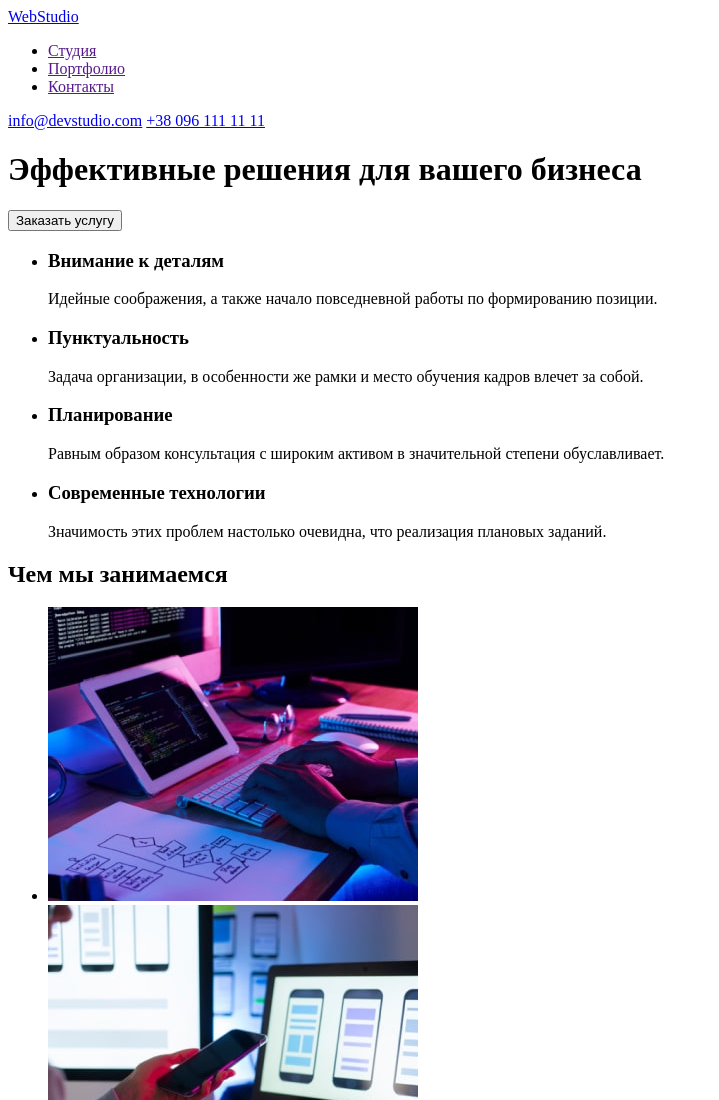
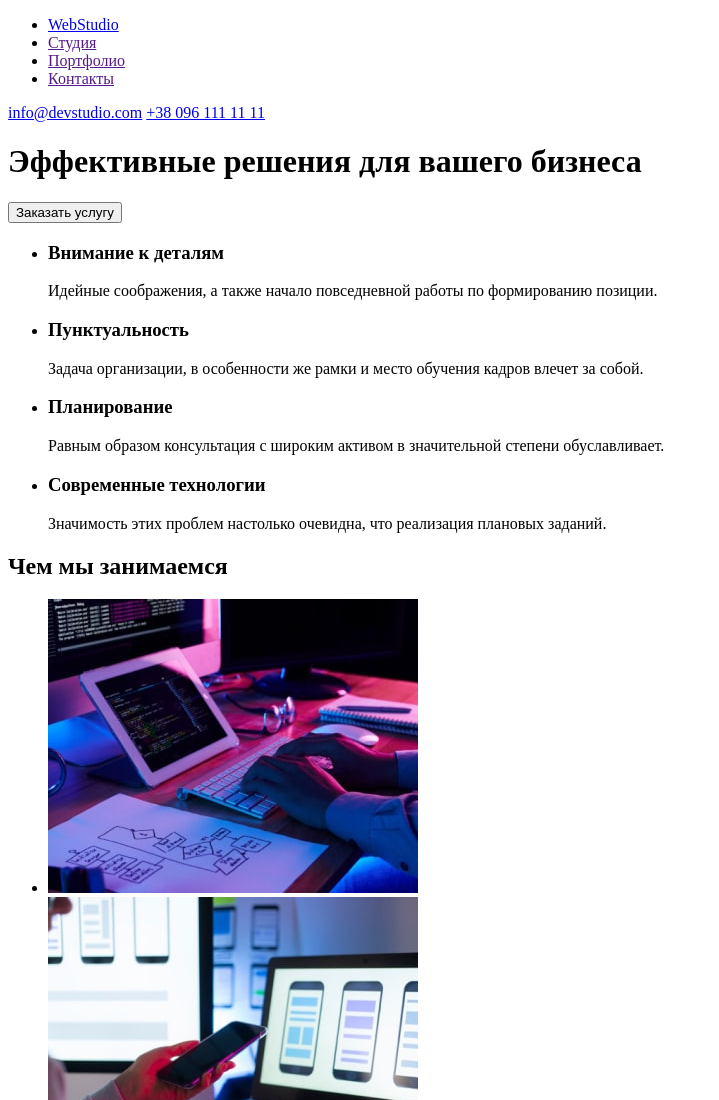
Before and after one commit to Alexey-Kushnir/goit-markup-hw-01, a plain HTML site: page index.html in a window 1280 px wide. Shown: the top 1100 px of the page, without its empty margins (0-719 px from the left). Drawn offline with Linux system fonts and the light colour scheme.

Commit message:
Update index.html

```diff
--- a/index.html
+++ b/index.html
@@ -9,9 +9,9 @@
   <body>
     <!-- header -->
     <header>
-      <a href="./index.html">WebStudio</a>
       <nav>
         <ul>
+          <li><a href="./index.html" class="logo">WebStudio</a></li>
           <li><a href="">Студия</a></li>
           <li><a href="">Портфолио</a></li>
           <li><a href="">Контакты</a></li>
```
